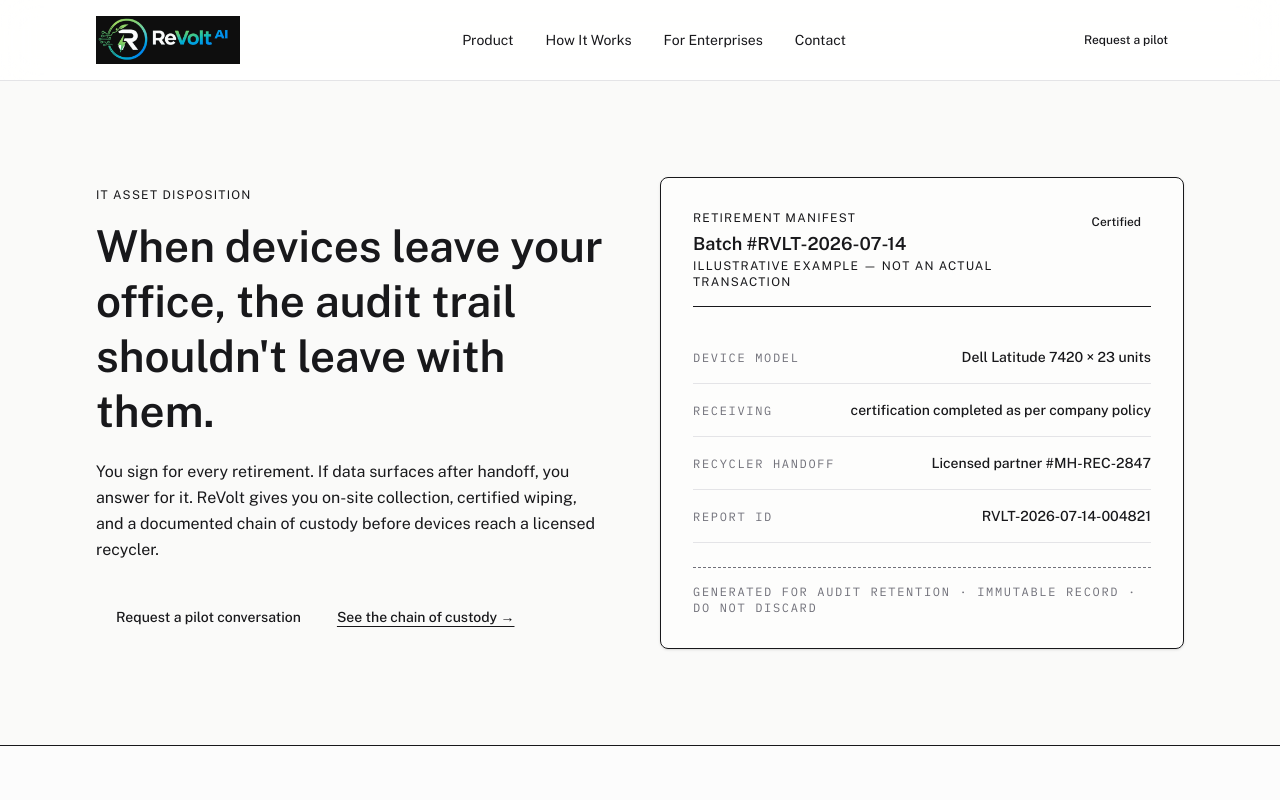
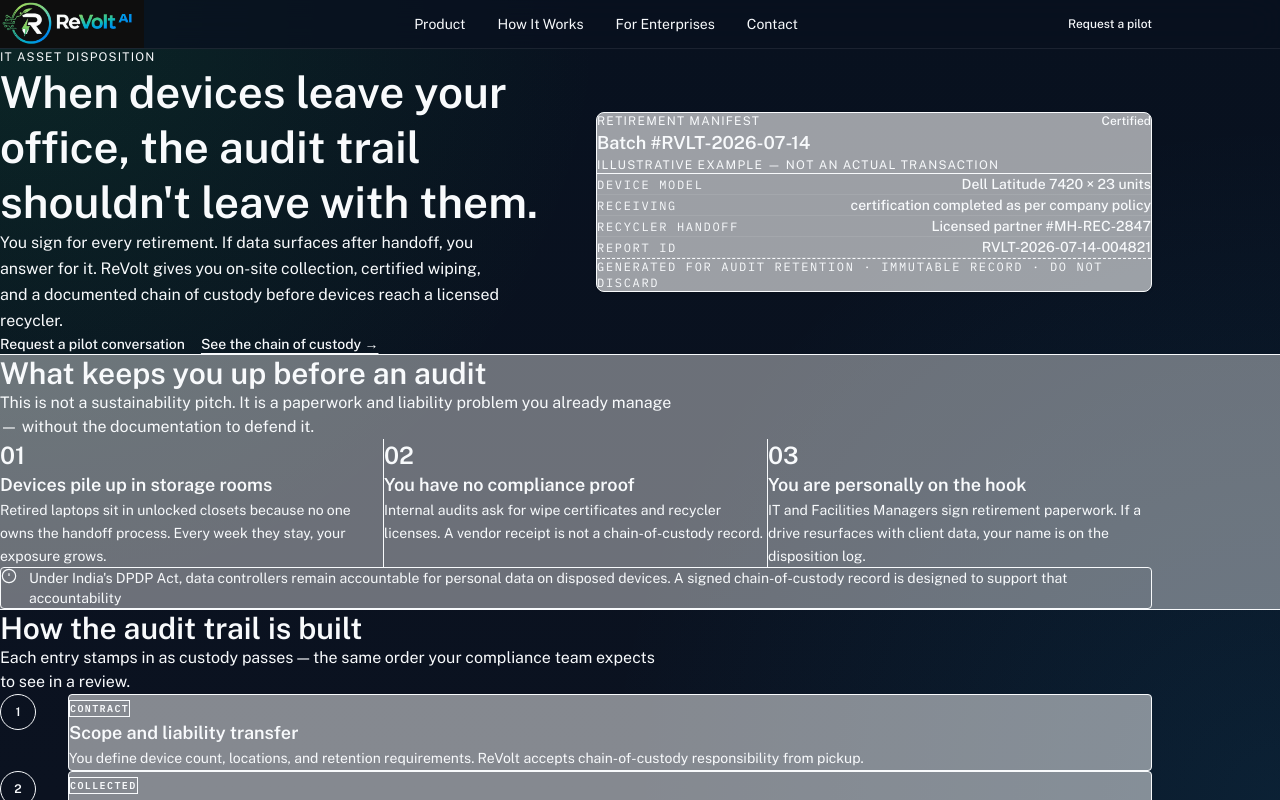
Before and after one commit to tejasvswipe/ReVolt-AI, a Next.js app: page / in a window 1280 px wide. Shown: the top 800 px of the page. Built offline with nearby package versions, Linux system fonts and the light colour scheme.

Commit message:
last louch

```diff
--- a/app/globals.css
+++ b/app/globals.css
@@ -1,204 +1,227 @@
 @import "tailwindcss";
 
-/* ==========================================================
-   ReVolt AI Design System
-========================================================== */
+/* =========================
+   FONTS
+========================= */
 
 :root {
-
-  /* Brand */
-  --primary: #14532D;
-  --primary-hover: #166534;
-
-  --accent: #B76E2B;
-
-  /* Backgrounds */
-  --bg: #FAFAF9;
-  --surface: #FFFFFF;
-  --surface-muted: #F4F4F5;
-
-  /* Typography */
-  --text: #18181B;
-  --text-muted: #71717A;
-
-  /* Borders */
-  --border: #E4E4E7;
-
-  /* Success */
-  --success: #16A34A;
-
-  /* Fonts */
-  --font-display: var(--font-ibm-plex-mono), ui-monospace, monospace;
+  --font-display: var(--font-ibm-plex-mono), monospace;
   --font-body: var(--font-public-sans), sans-serif;
 }
 
-/* ========================================================== */
+/* =========================
+   BASE
+========================= */
 
-html{
-  scroll-behavior:smooth;
+* {
+  margin: 0;
+  padding: 0;
+  box-sizing: border-box;
 }
 
-body{
-  margin:0;
-  background:var(--bg);
-  color:var(--text);
-  font-family:var(--font-body);
-  -webkit-font-smoothing:antialiased;
+html {
+  scroll-behavior: smooth;
 }
 
-/* ==========================================================
-   Navigation
-========================================================== */
+body {
+  font-family: var(--font-body);
+  background: #0B1220;
+  color: #F8FAFC;
+  min-height: 100vh;
+  overflow-x: hidden;
+  -webkit-font-smoothing: antialiased;
+}
+
+/* =========================
+   BACKGROUND
+========================= */
+
+body::before {
+  content: "";
+  position: fixed;
+  inset: 0;
+  z-index: -2;
+
+  background:
+    radial-gradient(circle at top left,
+      rgba(34,197,94,.12),
+      transparent 40%),
+
+    radial-gradient(circle at bottom right,
+      rgba(14,165,233,.10),
+      transparent 45%),
+
+    linear-gradient(
+      180deg,
+      #08111f 0%,
+      #0B1220 100%
+    );
+}
+
+/* =========================
+   NAVBAR
+========================= */
 
 .glass-nav{
-
-  background:rgba(255,255,255,.85);
-
+  background:rgba(8,17,31,.75);
   backdrop-filter:blur(18px);
-
   -webkit-backdrop-filter:blur(18px);
-
-  border-bottom:1px solid var(--border);
-
+  border-bottom:1px solid rgba(255,255,255,.08);
 }
 
-/* ==========================================================
-   Cards
-========================================================== */
-
-.card{
-
-  background:var(--surface);
-
-  border:1px solid var(--border);
-
-  border-radius:24px;
-
-  box-shadow:
-      0 1px 2px rgba(0,0,0,.04),
-      0 12px 30px rgba(0,0,0,.05);
-
-}
-
-/* ==========================================================
-   Small controls
-========================================================== */
+/* =========================
+   BUTTONS
+========================= */
 
 .neu-control{
+  background:#162133;
+  border:1px solid rgba(255,255,255,.08);
+  border-radius:12px;
+  color:#F8FAFC;
 
-  background:white;
-
-  border:1px solid var(--border);
-
-  box-shadow:
-      0 1px 2px rgba(0,0,0,.05);
-
+  transition:.25s;
 }
 
 .neu-control:hover{
-
-  background:#F8F8F8;
-
+  background:#1E293B;
+  transform:translateY(-2px);
 }
 
-/* ==========================================================
-   Manifest
-========================================================== */
+.neu-control:focus-visible{
+  outline:2px solid #22C55E;
+  outline-offset:2px;
+}
+
+/* =========================
+   CLAY BADGE
+========================= */
+
+.clay-badge{
+  background:#162133;
+  border:1px solid rgba(255,255,255,.08);
+  border-radius:18px;
+
+  box-shadow:
+    0 10px 30px rgba(0,0,0,.30);
+}
+
+/* =========================
+   LIST ITEMS
+========================= */
 
 .manifest-line{
-
-  border-bottom:1px solid var(--border);
-
-  transition:.25s;
-
+  border-bottom:1px solid rgba(255,255,255,.08);
+  transition:.2s;
 }
 
 .manifest-line:hover{
-
-  background:#FAFAFA;
-
+  background:rgba(255,255,255,.03);
 }
 
-/* ==========================================================
-   Badge
-========================================================== */
+/* =========================
+   BENTO GRID
+========================= */
 
-.clay-badge{
-
-  background:#F8FAF8;
-
-  border:1px solid var(--border);
-
-  border-radius:18px;
-
+.bento-grid{
+  display:grid;
+  gap:1rem;
+  grid-template-columns:repeat(12,1fr);
 }
 
-/* ==========================================================
-   Forms
-========================================================== */
+@media(max-width:768px){
+  .bento-grid{
+    grid-template-columns:1fr;
+  }
+}
+
+/* =========================
+   TYPOGRAPHY
+========================= */
+
+.stamp-mark{
+  font-family:var(--font-display);
+  letter-spacing:.14em;
+  text-transform:uppercase;
+}
+
+/* =========================
+   INPUTS
+========================= */
 
 input,
 textarea,
 select{
+  background:#111827;
+  color:#F8FAFC;
 
-  background:white;
+  border:1px solid rgba(255,255,255,.08);
 
-  border:1px solid var(--border);
+  border-radius:12px;
 
+  transition:.2s;
+}
+
+input::placeholder,
+textarea::placeholder{
+  color:#94A3B8;
 }
 
 input:focus,
 textarea:focus,
 select:focus{
-
   outline:none;
 
-  border-color:var(--primary);
+  border-color:#22C55E;
 
-  box-shadow:0 0 0 4px rgba(20,83,45,.10);
-
+  box-shadow:
+    0 0 0 4px rgba(34,197,94,.18);
 }
 
-/* ==========================================================
-   Typography
-========================================================== */
+/* =========================
+   SELECTION
+========================= */
 
-.stamp-mark{
-
-  font-family:var(--font-display);
-
-  letter-spacing:.14em;
-
-  text-transform:uppercase;
-
-  color:var(--text-muted);
-
+::selection{
+  background:#22C55E;
+  color:#08111f;
 }
 
-/* ==========================================================
-   Selection
-========================================================== */
+/* =========================
+   SCROLLBAR
+========================= */
 
-::selection{
-
-  background:rgba(20,83,45,.15);
-
+::-webkit-scrollbar{
+  width:10px;
 }
 
-/* ==========================================================
-   Scrollbar
-========================================================== */
-
-::-webkit-scrollbar{
-
-  width:10px;
-
+::-webkit-scrollbar-track{
+  background:#08111f;
 }
 
 ::-webkit-scrollbar-thumb{
+  background:#334155;
+  border-radius:999px;
+}
 
-  background:#C7C7CC;
+::-webkit-scrollbar-thumb:hover{
+  background:#475569;
+}
 
-  border-radius:999px;
+/* =========================
+   REDUCED MOTION
+========================= */
+
+@media (prefers-reduced-motion: reduce){
+
+  html{
+    scroll-behavior:auto;
+  }
+
+  *,
+  *::before,
+  *::after{
+    animation:none !important;
+    transition:none !important;
+  }
 
 }
```
